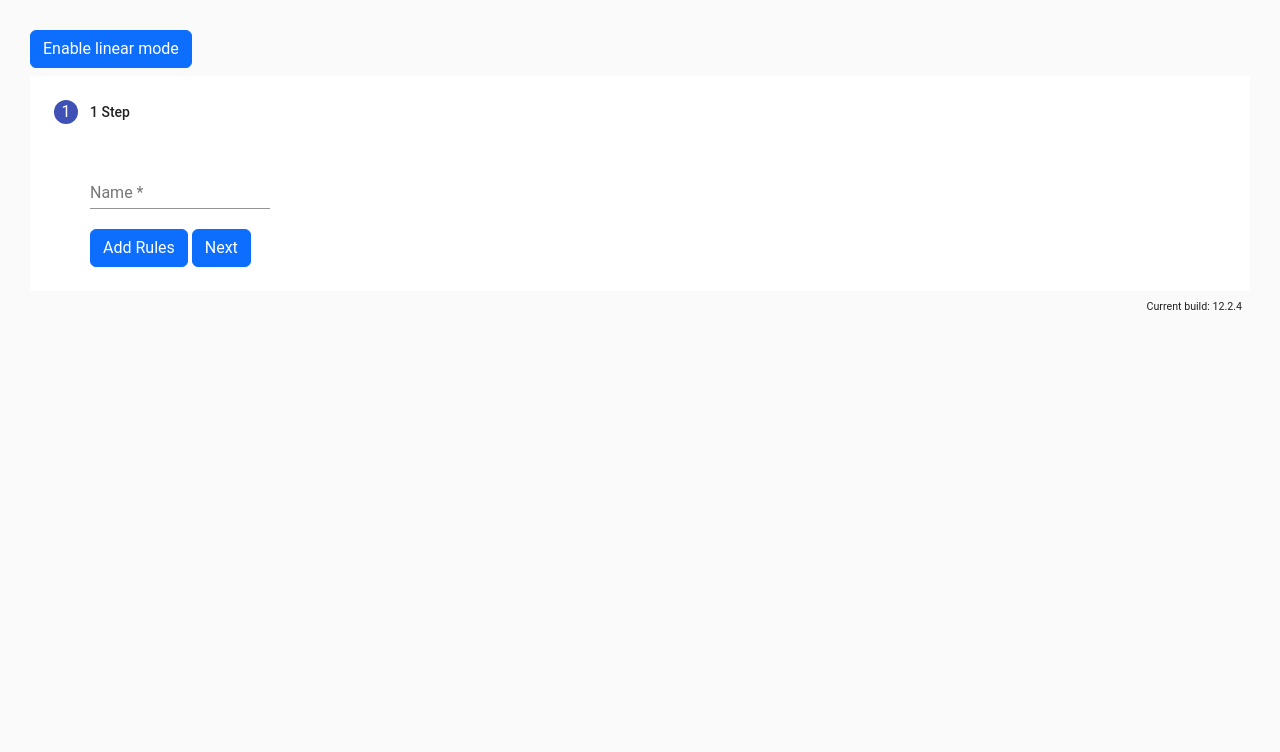
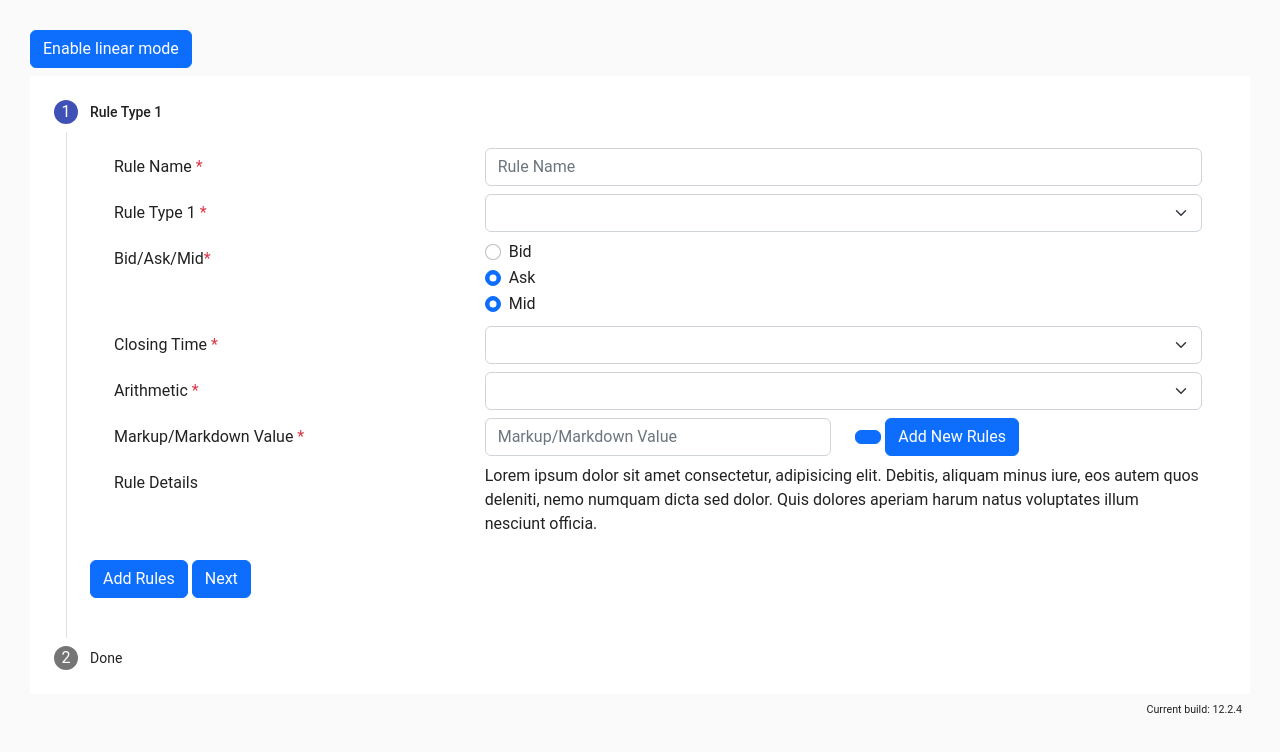
Before and after one commit to salehloke/stepper-rule-form, an Angular app: page / in a window 1280 px wide. Shown: the top 752 px of the page. Built offline with nearby package versions, Linux system fonts and the light colour scheme.

Commit message:
2 files modified, 4 added

```diff
--- a/src/app/stepper-vertical-example.html
+++ b/src/app/stepper-vertical-example.html
@@ -19,11 +19,10 @@
       [stepControl]="stepForm"
     >
       <div [formGroupName]="i">
-        <ng-template matStepLabel> {{ i + 1 }} Step</ng-template>
-        <mat-form-field>
-          <mat-label>Name</mat-label>
-          <input matInput formControlName="name" placeholder="Name" required />
-        </mat-form-field>
+        <ng-template matStepLabel> Rule Type {{ i + 1 }} </ng-template>
+        <app-first-form-group
+          [addRulesForm]="firstFormGroup"
+        ></app-first-form-group>
         <div>
           <button
             class="btn btn-primary me-1"
@@ -32,11 +31,22 @@
           >
             Add Rules
           </button>
+          <button
+            *ngIf="i !== 0"
+            class="btn btn-danger me-1"
+            matStepperNext
+            (click)="delInput(i)"
+          >
+            Remove Rule
+          </button>
           <button class="btn btn-primary" matStepperNext (click)="addInput(i)">
             Next
           </button>
         </div>
       </div>
+    </mat-step>
+    <mat-step>
+      <ng-template matStepLabel> Done </ng-template>
     </mat-step>
   </mat-stepper>
 </div>
--- a/src/app/stepper-vertical-example.ts
+++ b/src/app/stepper-vertical-example.ts
@@ -22,43 +22,57 @@ export class StepperVerticalExample implements OnInit {
   firstFormGroup: UntypedFormGroup;
   secondFormGroup: UntypedFormGroup;
   thirdFormGroup: UntypedFormGroup;
+
   stepperFormArray: FormArray;
   currentStep = 0;
 
   constructor(private _formBuilder: FormBuilder) {}
 
   ngOnInit() {
-    this.stepperFormArray = new FormArray([
-      this._formBuilder.group({
-        name: ['', Validators.required],
-      }),
-    ]);
-    this.mainFormGroup = this._formBuilder.group({
-      formCount: 1,
-      stepData: new FormArray([
-        this._formBuilder.group({
-          name: ['', Validators.required],
-        }),
-      ]),
-    });
+    this.initForm();
+
     this.firstFormGroup = this._formBuilder.group({
-      firstCtrl: ['', Validators.required],
+      ruleName: ['', Validators.required],
+      arithmetic: ['', Validators.required],
+      closingTime: ['', Validators.required],
     });
     this.secondFormGroup = this._formBuilder.group({
       secondCtrl: ['', Validators.required],
+    });
+    this.mainFormGroup = this._formBuilder.group({
+      formCount: 1,
+      stepData: new FormArray([this.firstFormGroup]),
+    });
+  }
+
+  initForm() {
+    this.firstFormGroup = this._formBuilder.group({
+      ruleName: ['', Validators.required],
+      arithmetic: ['', Validators.required],
     });
   }
 
   addInput(currentIndex: number): void {
     const arrayControl = <FormArray>this.mainFormGroup.controls['stepData'];
+    /**
+     * limit to 3 form group
+     * - if current is firstFormGroup, add secondFormGroup
+     * - if current is secondFormGroup, add thirdFormGroup
+     * - if current is thirdFormGroup, cannot add
+     */
+    if (currentIndex === 0) {
       let newGroup = this._formBuilder.group({
         name: ['', Validators.required],
       });
+
       arrayControl.push(newGroup);
       const content = this;
       setTimeout((element: any) => {
         content.currentStep = currentIndex + 1;
       });
+    } else if (currentIndex === 1) {
+    } else if (currentIndex === 2) {
+    }
   }
   delInput(index: number): void {
     const arrayControl = <FormArray>this.mainFormGroup.controls['stepData'];
```
Also changed, not shown: src/app/second-form-group/second-form-group.component.ts (added, +15 -0 lines), src/app/third-form-group/third-form-group.component.ts (added, +15 -0 lines), src/app/second-form-group/second-form-group.component.css (added), src/app/third-form-group/third-form-group.component.css (added). Lines whose indentation alone changed are shown as unchanged.
